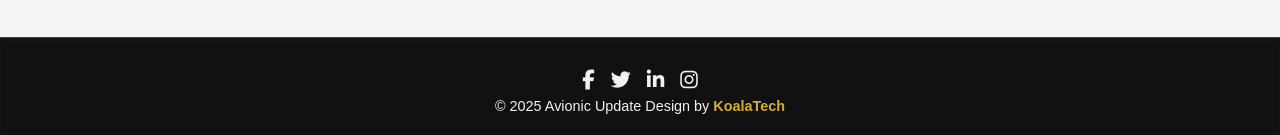
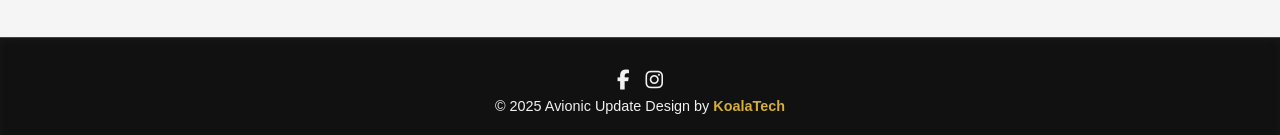
Before and after one commit to Koala-Tech-Digital-Solutions/JazzAvionics, a React (Vite) app: page /contact in a window 1280 px wide. Shown: the part 1363-1498 px from the top of the page. Built offline with nearby package versions, Linux system fonts and the light colour scheme.

Commit message:
Update Footer.jsx

```diff
--- a/src/Components/Footer/Footer.jsx
+++ b/src/Components/Footer/Footer.jsx
@@ -12,16 +12,7 @@
         >
           <i className="fa-brands fa-facebook-f"></i>
         </a>
-        <a href="https://twitter.com" target="_blank" rel="noopener noreferrer">
-          <i className="fa-brands fa-twitter"></i>
-        </a>
-        <a
-          href="https://linkedin.com"
-          target="_blank"
-          rel="noopener noreferrer"
-        >
-          <i className="fa-brands fa-linkedin-in"></i>
-        </a>
+
         <a
           href="https://instagram.com"
           target="_blank"
```
